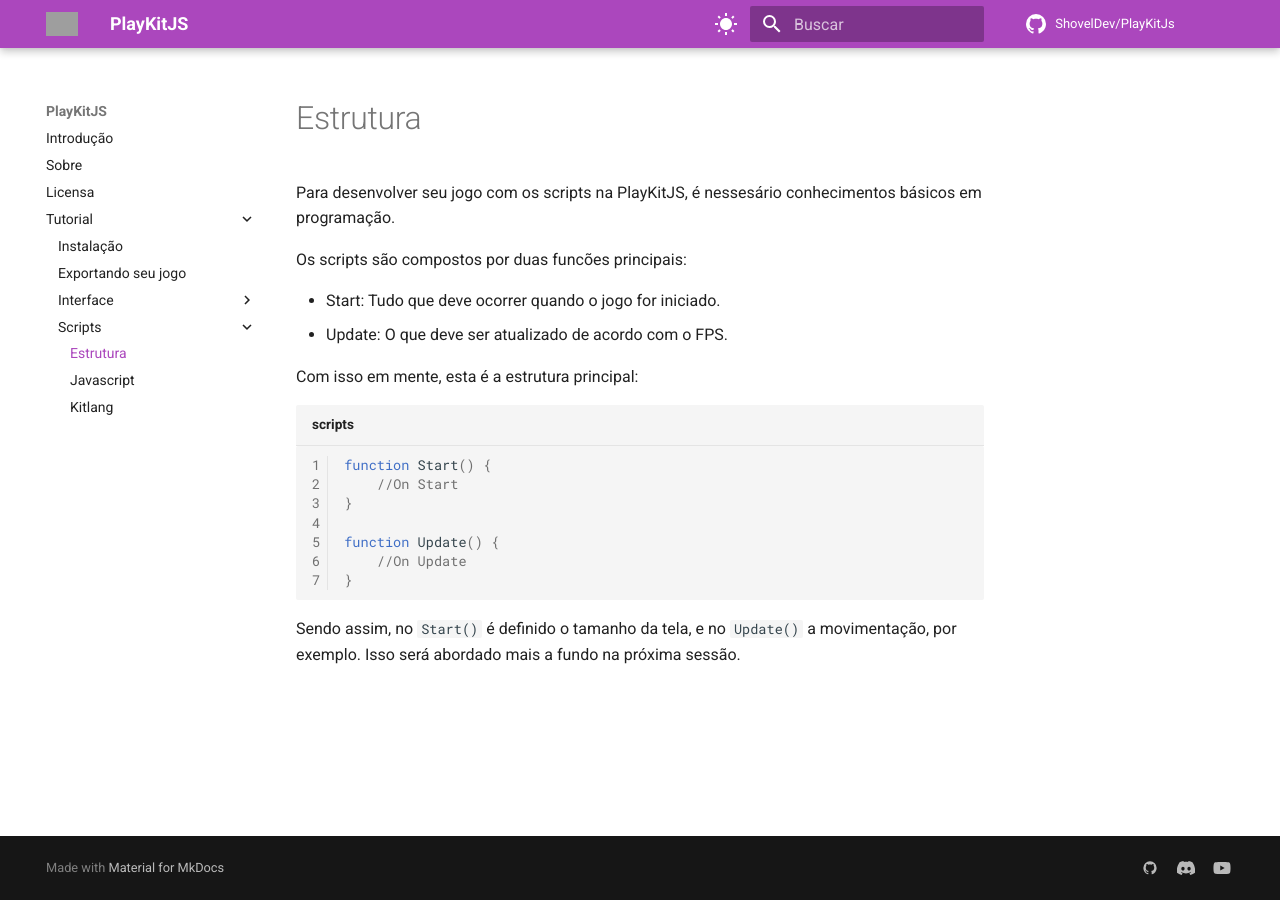
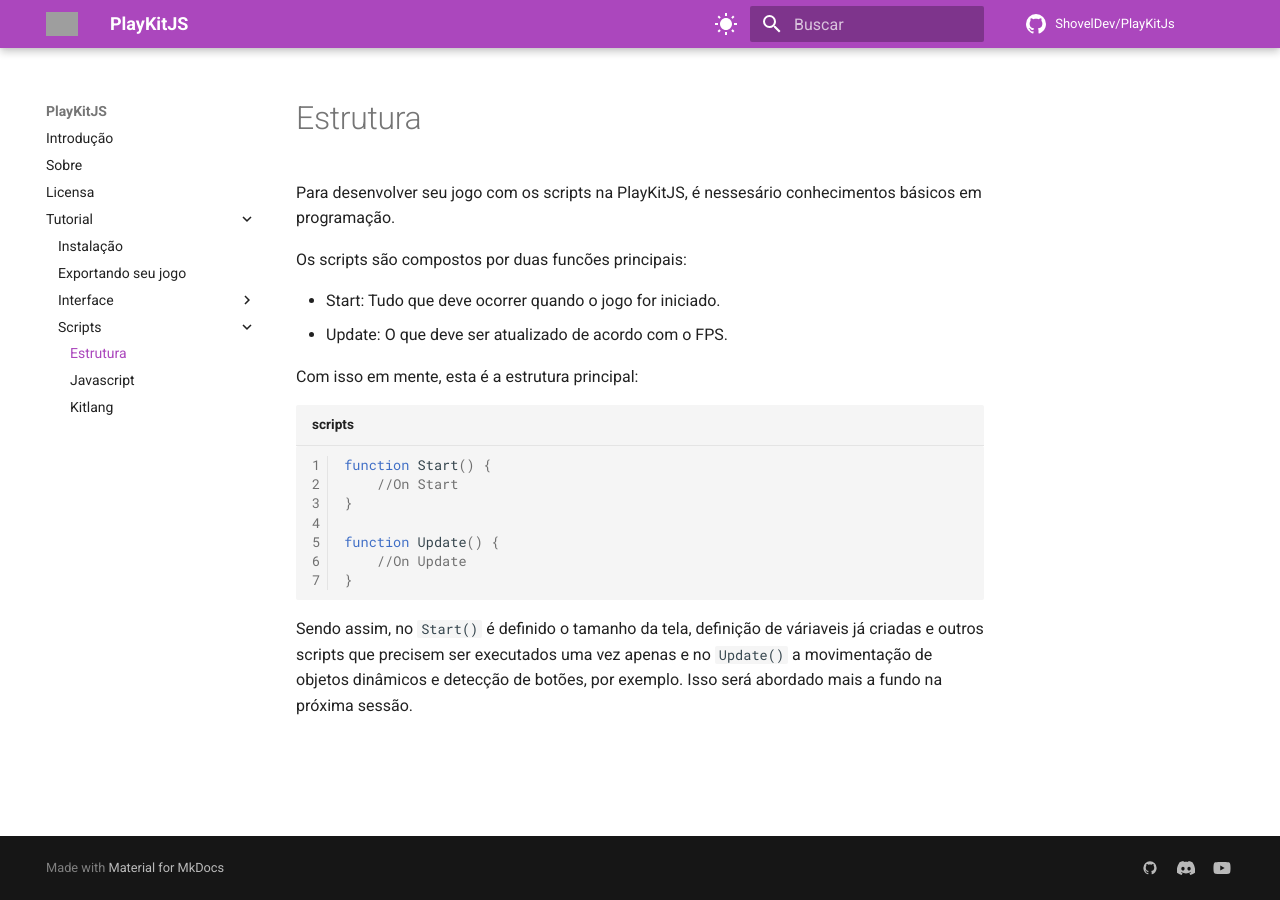
Before and after one commit to Lobooooooo14/docs-PlayKitJS, an MkDocs documentation site: the page built from docs/tutorial/scripts/index.md, in a window 1280 px wide. Built offline with MkDocs 1.6.1 and Material for MkDocs 9.7.7, drawn with Linux system fonts in a browser that asks for light colours; comment, search, counter and statistics services are not loaded; grey boxes are pictures that could not be loaded.

Commit message:
index.md

````diff
--- a/docs/tutorial/scripts/index.md
+++ b/docs/tutorial/scripts/index.md
@@ -19,4 +19,4 @@ function Update() {
 }
 ```
 
-Sendo assim, no `Start()` é definido o tamanho da tela, e no `Update()` a movimentação, por exemplo. Isso será abordado mais a fundo na próxima sessão.
+Sendo assim, no `Start()` é definido o tamanho da tela, definição de váriaveis já criadas e outros scripts que precisem ser executados uma vez apenas e no `Update()` a movimentação de objetos dinâmicos e detecção de botões, por exemplo. Isso será abordado mais a fundo na próxima sessão.
````
